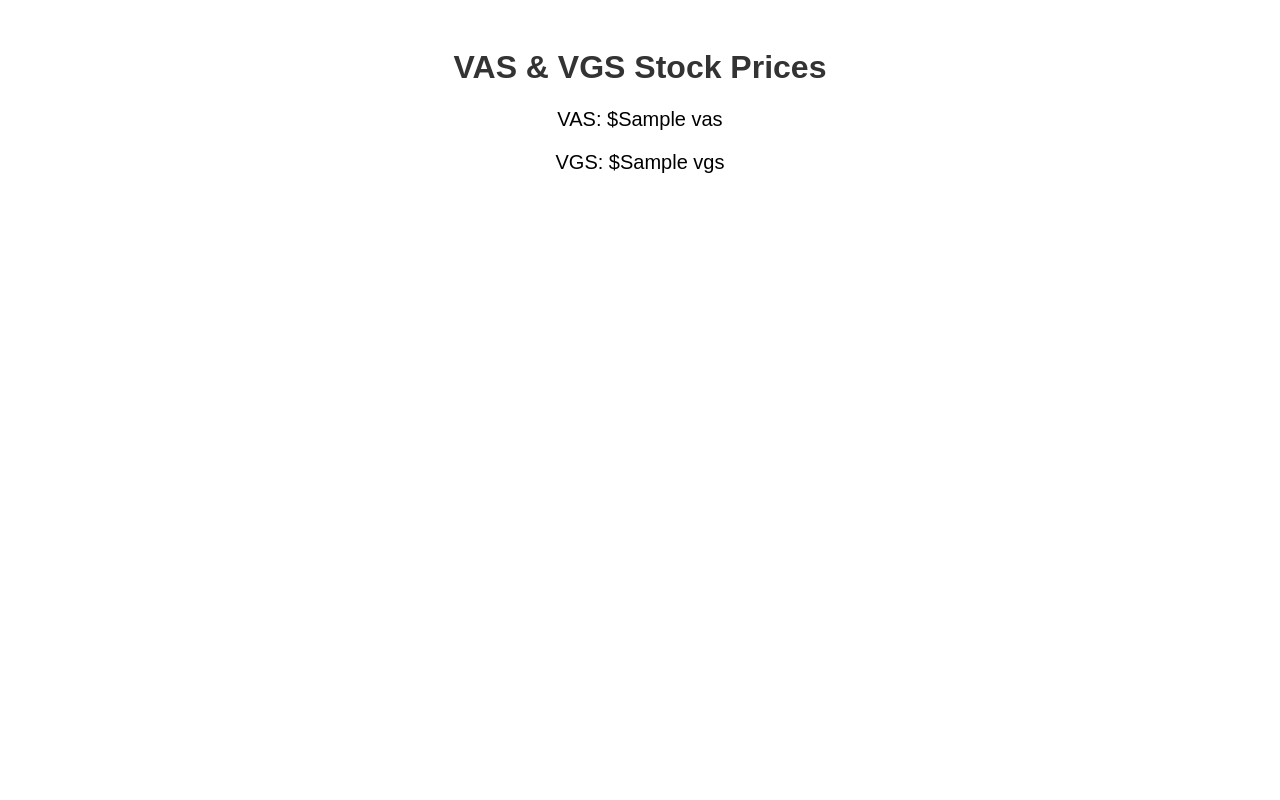
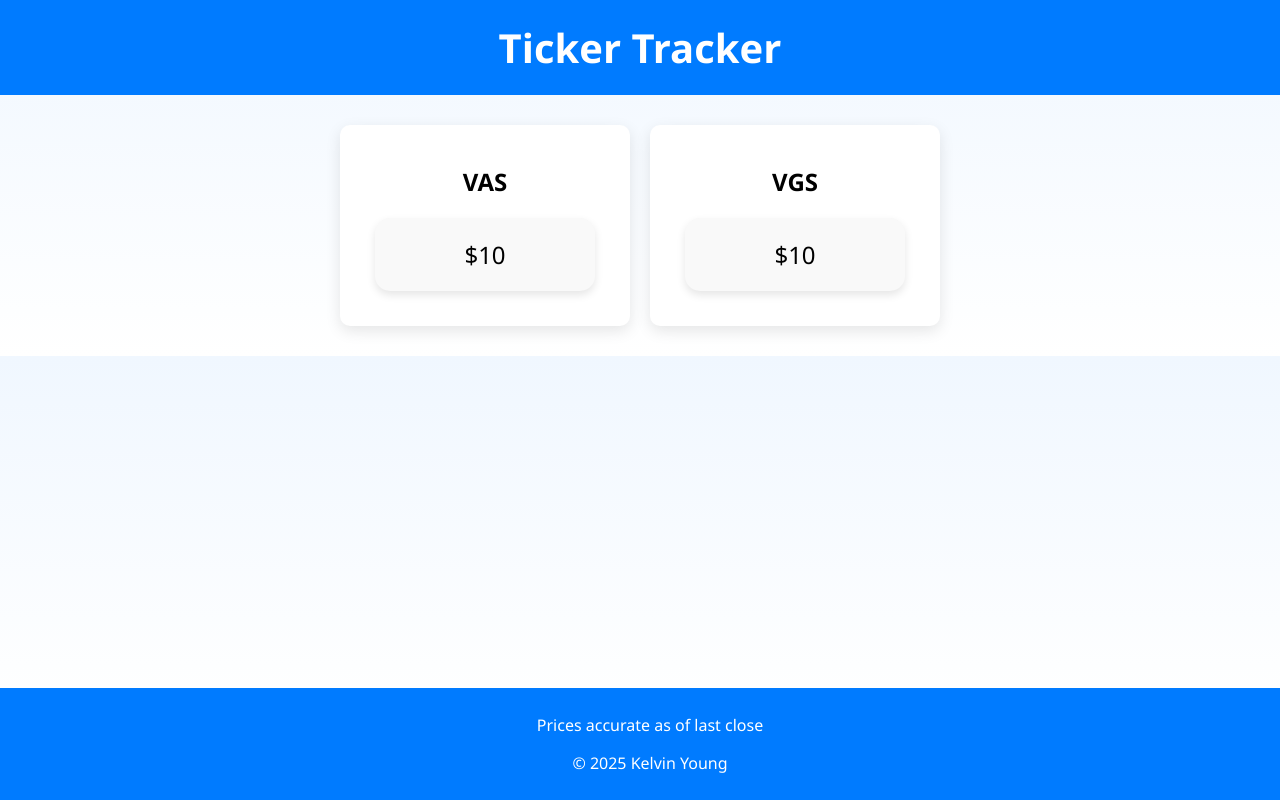
Before and after one commit to kelvinloyyipyoung/stock-price-app, a Flask app: template templates/index.html in a window 1280 px wide. Run offline with Flask 3, Linux system fonts and the light colour scheme; the template is opened without the code that fills it: most values are stand-ins (such as "Sample title", 1, 10 or a date in 2020).

Commit message:
Implement colour visualisation of price change

```diff
--- a/app.py
+++ b/app.py
@@ -7,15 +7,19 @@
 
 def get_stock_price(ticker):
     stock = yf.Ticker(ticker)
-    price = stock.history(period='1d')["Close"].iloc[-1]
-    return round(price, 2)
+    price = stock.history(period='2d')["Close"]
+    current_price = price.iloc[-1]
+    previous_price = price.iloc[-2]
+    change = "up" if current_price > previous_price else "down"
+    return round(current_price, 2), change
+
+# Home page
 
 @app.route("/")
 def index():
-    vas_price = get_stock_price("VAS.AX")
-    vgs_price = get_stock_price("VGS.AX")
-    return render_template("index.html", vas_price=vas_price, vgs_price=vgs_price)
+    vas_price, vas_change = get_stock_price("VAS.AX")
+    vgs_price, vgs_change = get_stock_price("VGS.AX")
+    return render_template("index.html", vas_price=vas_price, vas_change=vas_change, vgs_price=vgs_price, vgs_change=vgs_change)
 
-
-if __name__ == "__main__":
+if __name__ == '__main__':
     app.run(debug=True)
--- a/templates/index.html
+++ b/templates/index.html
@@ -3,16 +3,113 @@
 <head>
     <meta charset="UTF-8">
     <meta name="viewport" content="width=device-width, initial-scale=1.0">
-    <title>Ticker Tracker</title>
+    <title>Stock Prices - VAS & VGS</title>
     <style>
-        body { font-family: Arial, sans-serif; text-align: center; padding: 20px; }
-        h1 { color: #333; }
-        p { font-size: 20px; }
+        body {
+            font-family: 'Segoe UI', system-ui, -apple-system, sans-serif;
+            background: linear-gradient(to bottom, #f0f7ff, #ffffff);
+            margin: 0;
+            padding: 0;
+            text-align: center;
+        }
+
+        header {
+            background-color: #007BFF;
+            color: white;
+            padding: 20px 0;
+        }
+
+        h1 {
+            font-size: 2.5rem;
+            margin: 0;
+        }
+
+        .stock-price {
+            background-color: #f9f9f9;
+            border-radius: 15px;
+            margin: 15px;
+            padding: 20px;
+            box-shadow: 0 4px 8px rgba(0, 0, 0, 0.1);
+            font-size: 1.5rem;
+            transition: transform 0.3s ease-in-out;
+        }
+
+        .stock-price:hover {
+            transform: translateY(-5px);
+        }
+
+        .container {
+            display: flex;
+            justify-content: center;
+            flex-wrap: wrap;
+            padding: 20px;
+        }
+
+        .card {
+            background-color: #ffffff;
+            border-radius: 10px;
+            padding: 20px;
+            margin: 10px;
+            box-shadow: 0 5px 15px rgba(0, 0, 0, 0.1);
+            text-align: center;
+            width: 250px;
+            transition: transform 0.3s;
+        }
+
+        .card:hover {
+            transform: scale(1.05);
+        }
+
+        .up {
+            background-color: #d4edda;
+            color: #155724;
+        }
+
+        .down {
+            background-color: #f8d7da;
+            color: #721c24;
+        }
+
+        footer {
+            background-color: #007BFF;
+            color: white;
+            padding: 10px;
+            position: fixed;
+            width: 100%;
+            bottom: 0;
+        }
+
+        @media (max-width: 768px) {
+            .container {
+                flex-direction: column;
+            }
+
+            .card {
+                width: 80%;
+                margin: 10px auto;
+            }
+        }
     </style>
 </head>
 <body>
-    <h1>VAS & VGS Stock Prices</h1>
-    <p>VAS: ${{ vas }}</p>
-    <p>VGS: ${{ vgs }}</p>
+    <header>
+        <h1>Ticker Tracker</h1>
+    </header>
+
+    <div class="container">
+        <div class="card {{ vas_change }}">
+            <h2>VAS</h2>
+            <p class="stock-price">${{ vas_price }}</p>
+        </div>
+        <div class="card {{ vgs_change }}">
+            <h2>VGS</h2>
+            <p class="stock-price">${{ vgs_price }}</p>
+        </div>
+    </div>
+
+    <footer>
+        <p>Prices accurate as of last close</p>
+        <p>&copy; 2025 Kelvin Young</p>
+    </footer>
 </body>
 </html>
```
